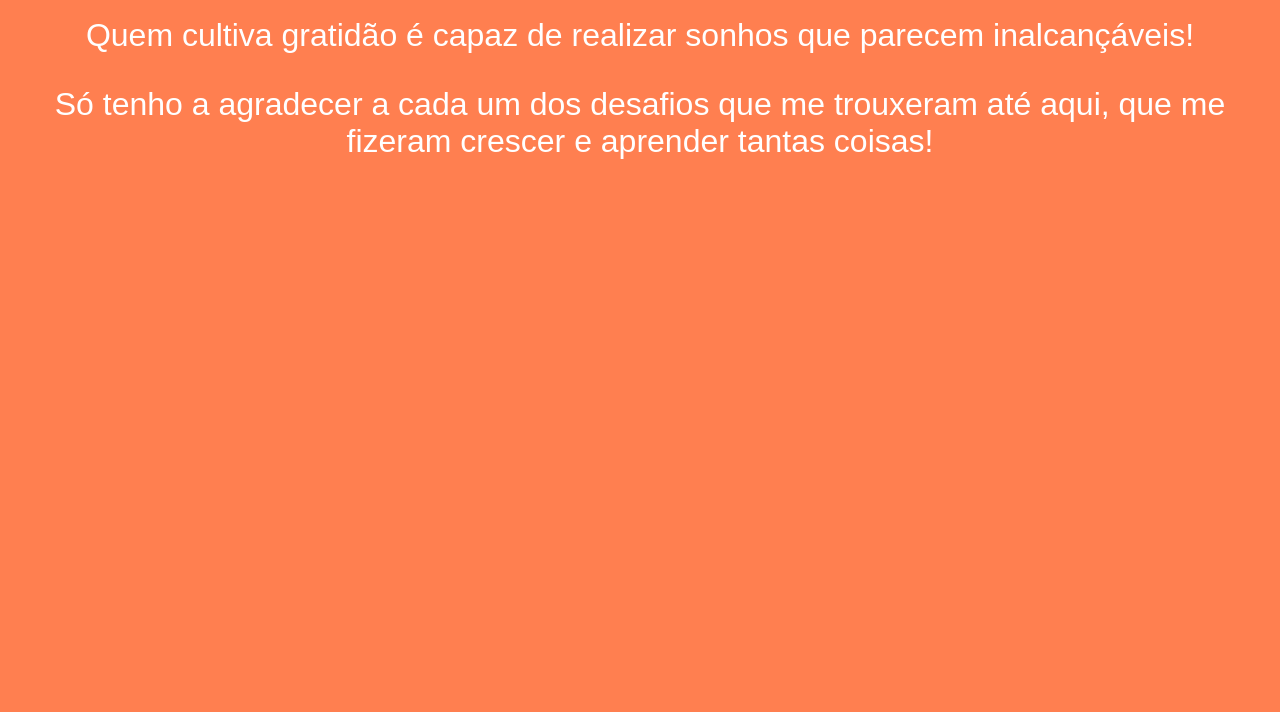
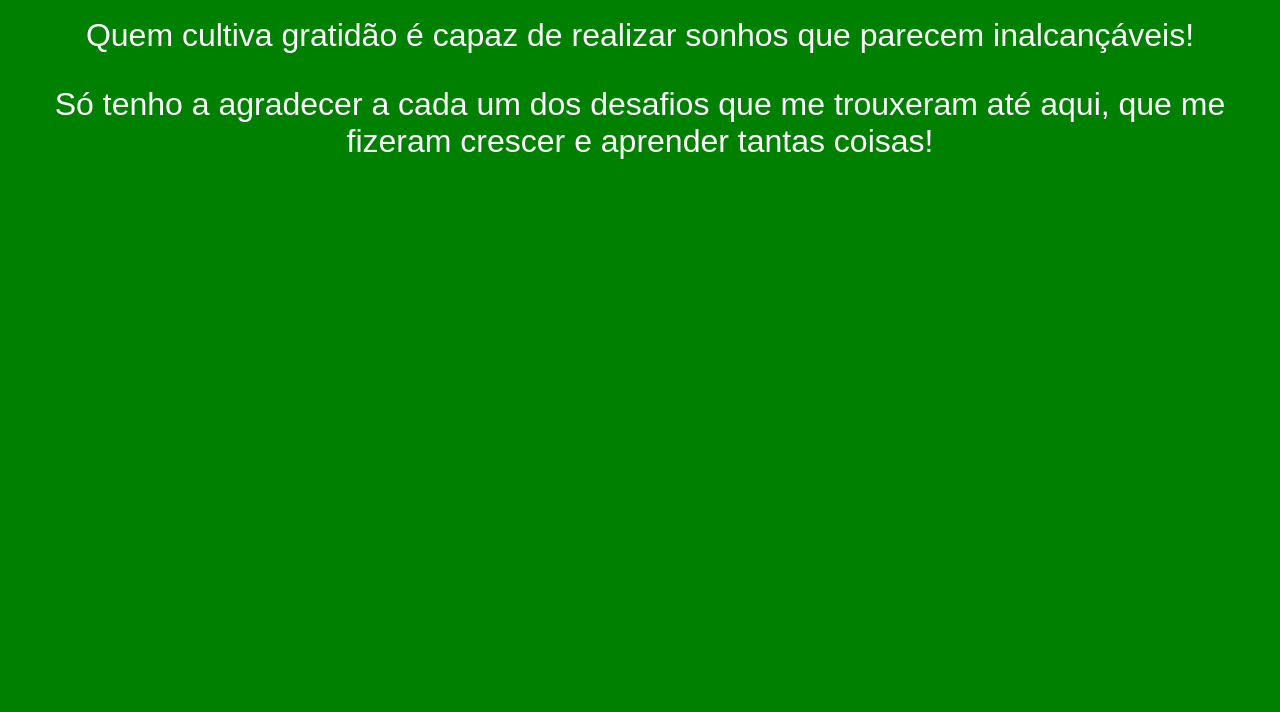
Before and after one commit to marianecogorne/Agrinho, a plain HTML site: page index.html in a window 1280 px wide. Shown: the part 88-800 px from the top of the page. Drawn offline with Linux system fonts and the light colour scheme.

Commit message:
Update style.css

```diff
--- a/style.css
+++ b/style.css
@@ -2,7 +2,7 @@
 
 body
 {
-background-color: coral;
+background-color: green;
  font-family: Arial, Helvetica, sans-serif;
 text-align: center;
 }
```
